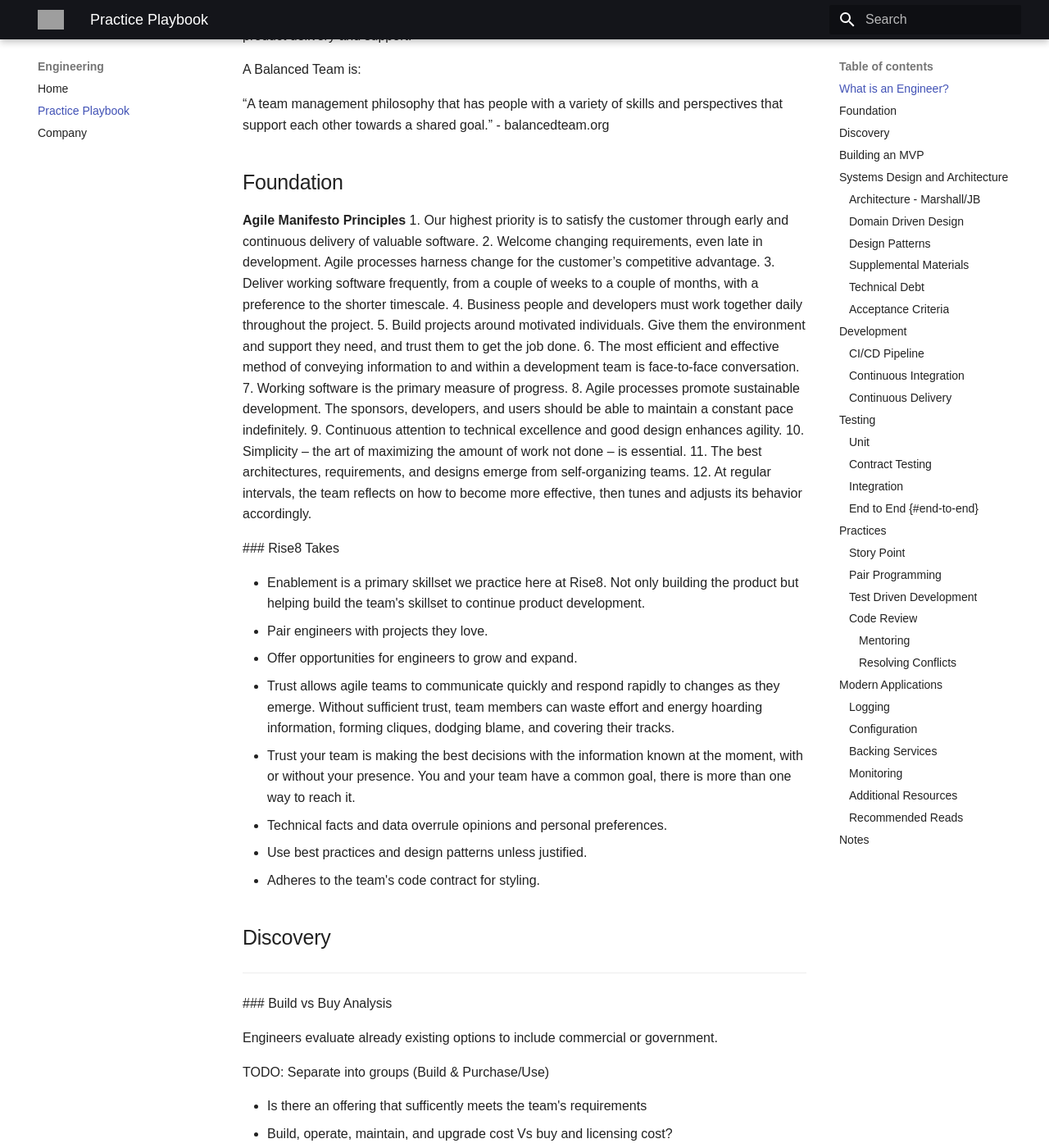
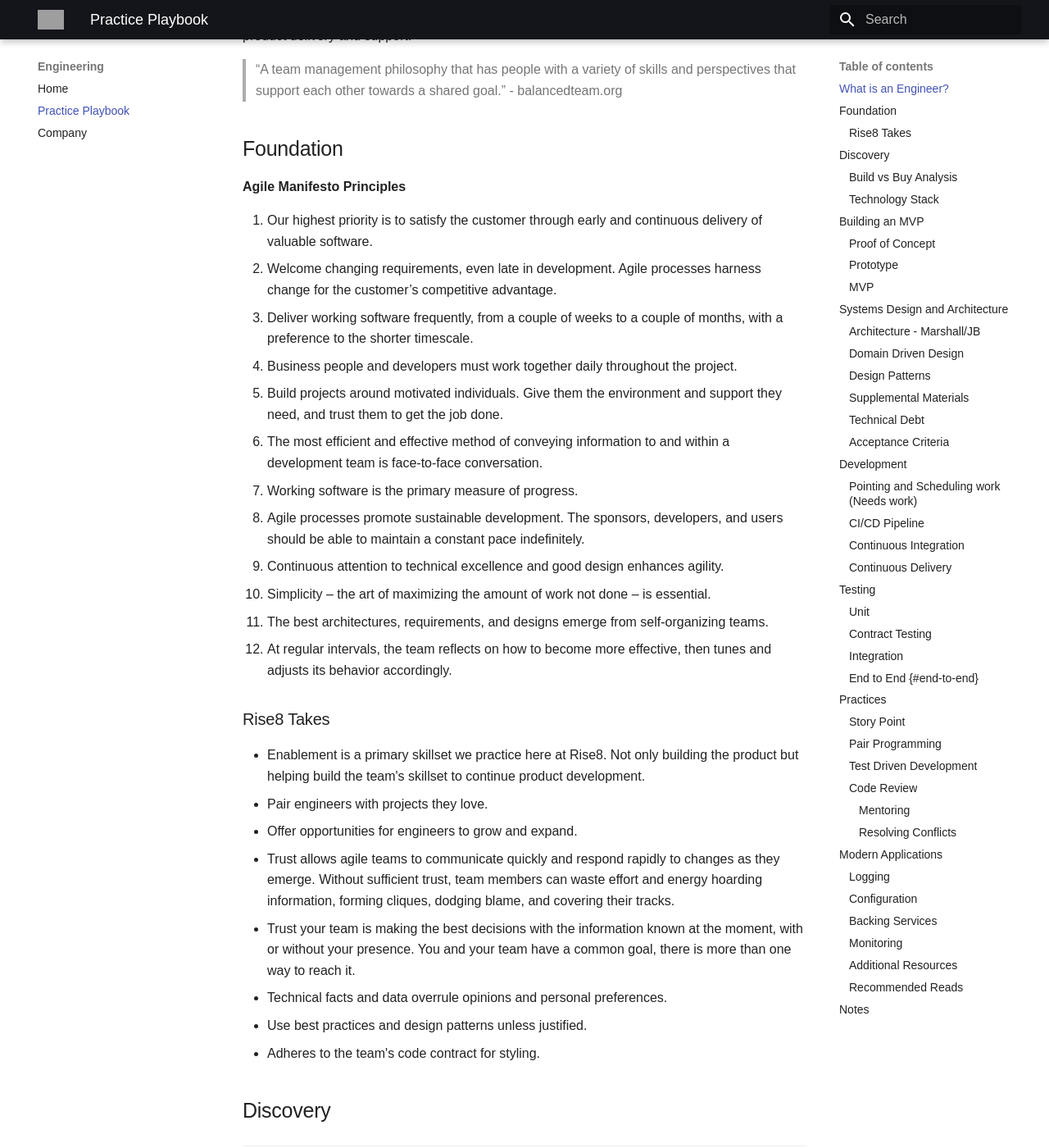
Before and after one commit to rise8-us/rise8-us, an MkDocs documentation site: the page built from docs/practice-playbook.md, in a window 1280 px wide and 1400 px high, scrolled down 413 px. Shown: the whole window at 82% size. Built offline with MkDocs 1.6.1 and Material for MkDocs 9.7.7, drawn with Linux system fonts in a browser that asks for light colours; some web fonts are replaced; some of the changed text lies outside the part shown; grey boxes are pictures that could not be loaded.

Commit message:
refactor: PMs we will die on this hill, bro

```diff
--- a/docs/practice-playbook.md
+++ b/docs/practice-playbook.md
@@ -5,27 +5,25 @@
 
 An engineer on a balanced team is responsible for the technical delivery of a product to the customer. They focus their time on building a secure, reliable, scalable, and maintainable product. The engineer brings a unique perspective to the team as they best understand the amount of work needed to build features. They also understand the impact technical debt can have on velocity. They work hand in hand with the product manager to buy down risks through backlog prioritization. The engineer also works with the designer to execute a design system and tease out technical pain points from the user. The engineer works with operations to optimize product delivery and support.
 
-A Balanced Team is:
-
-“A team management philosophy that has people with a variety of skills and perspectives that support each other towards a shared goal.” - balancedteam.org
-
+> “A team management philosophy that has people with a variety of skills and perspectives that support each other towards a shared goal.” - balancedteam.org
 
 ## Foundation
 **Agile Manifesto Principles**
+
 1. Our highest priority is to satisfy the customer through early and continuous delivery of valuable software.
-2. Welcome changing requirements, even late in development. Agile processes harness change for the customer’s competitive advantage.
-3. Deliver working software frequently, from a couple of weeks to a couple of months, with a preference to the shorter timescale.
-4. Business people and developers must work together daily throughout the project.
-5. Build projects around motivated individuals. Give them the environment and support they need, and trust them to get the job done.
-6. The most efficient and effective method of conveying information to and within a development team is face-to-face conversation.
-7. Working software is the primary measure of progress.
-8. Agile processes promote sustainable development. The sponsors, developers, and users should be able to maintain a constant pace indefinitely.
-9. Continuous attention to technical excellence and good design enhances agility.
-10. Simplicity – the art of maximizing the amount of work not done – is essential.
-11. The best architectures, requirements, and designs emerge from self-organizing teams.
-12. At regular intervals, the team reflects on how to become more effective, then tunes and adjusts its behavior accordingly.
+1. Welcome changing requirements, even late in development. Agile processes harness change for the customer’s competitive advantage.
+1. Deliver working software frequently, from a couple of weeks to a couple of months, with a preference to the shorter timescale.
+1. Business people and developers must work together daily throughout the project.
+1. Build projects around motivated individuals. Give them the environment and support they need, and trust them to get the job done.
+1. The most efficient and effective method of conveying information to and within a development team is face-to-face conversation.
+1. Working software is the primary measure of progress.
+1. Agile processes promote sustainable development. The sponsors, developers, and users should be able to maintain a constant pace indefinitely.
+1. Continuous attention to technical excellence and good design enhances agility.
+1. Simplicity – the art of maximizing the amount of work not done – is essential.
+1. The best architectures, requirements, and designs emerge from self-organizing teams.
+1. At regular intervals, the team reflects on how to become more effective, then tunes and adjusts its behavior accordingly.
 
-  ### Rise8 Takes
+### Rise8 Takes
 
 - Enablement is a primary skillset we practice here at Rise8. Not only building the product but helping build the team's skillset to continue product development.
 - Pair engineers with projects they love.
@@ -39,7 +37,8 @@
 
 ## Discovery
 ---
-  ### Build vs Buy Analysis
+
+### Build vs Buy Analysis
 
 Engineers evaluate already existing options to include commercial or government.
 
@@ -58,18 +57,19 @@
 - Time to market?
 
 
-  ### Technology Stack
+### Technology Stack
 
 **We choose the right Tech stack for the problem space.**
 
 **Here are a few things to consider when selecting tools and technologies**
+
 1. Is training necessary? What is the learning curve? How much documentation is available? Is it good documentation?
 1. Are the skills and knowledge required common, or is the technology very niche?
 1. Is the technology mature enough to adopt?
 1. What are the costs?
-  - compute cost of a low level language
-  - engineering wage difference between one language to another
-  - tooling
+    - compute cost of a low level language
+    - engineering wage difference between one language to another
+    - tooling
 1. Is there support for the technology within the current continuous integration process?
 1. Can the technology be deployed to all environments?
 1. Can the technology be managed in all environments?
@@ -83,35 +83,35 @@
 
 Proof of Concept >> Prototype >> MVP
 
-  ### Proof of Concept
+### Proof of Concept
 
-  The goal of a Proof of Concept is for quick applied Technical Discovery to learn information to empower decision making. It can be comprised of pseudo-code, code-fragments, and/or diagrams that depict how the systems communicate. Outcome should be to validate & verify if feasible to accomplish, becomes the reference to for the prototype.
+The goal of a Proof of Concept is for quick applied Technical Discovery to learn information to empower decision making. It can be comprised of pseudo-code, code-fragments, and/or diagrams that depict how the systems communicate. Outcome should be to validate & verify if feasible to accomplish, becomes the reference to for the prototype.
 
-  Should we use best practices when building a proof of concept?
+Should we use best practices when building a proof of concept?
   - Not required, but encouraged
   - Use as needed to explain the proposed concept
 
-  ### Prototype
+### Prototype
 
-  The goal of a Prototype is to demo limited functionality to end users in an ideal/sandbox environment and help teams evaluate risk. This becomes a candidate for the initial MVP. Code should follow best practices unless it would be a severe time sync to implement.
+The goal of a Prototype is to demo limited functionality to end users in an ideal/sandbox environment and help teams evaluate risk. This becomes a candidate for the initial MVP. Code should follow best practices unless it would be a severe time sync to implement.
 
-  Should we use best practices when building a prototype?
-  - Should try to use best practices, unless severe time sink
+Should we use best practices when building a prototype?
+- Should try to use best practices, unless severe time sink
 
-  What types of outcomes/information should the prototype produce?
-  - Technical discovery
-  - User traction/Customer feedback
+What types of outcomes/information should the prototype produce?
+- Technical discovery
+- User traction/Customer feedback
 
-  ### MVP
+### MVP
 
-  An MVP builds off of a Prototype to add in further functionality and error handling, and integrate with a production environment.
+An MVP builds off of a Prototype to add in further functionality and error handling, and integrate with a production environment.
 
-  What defines an MVP?
-  - Full functionality
-  - Meets all acceptance criteria
+What defines an MVP?
+- Full functionality
+- Meets all acceptance criteria
 
-  Should we use best practices when building an MVP?
-  - Best practices are standardized and required
+Should we use best practices when building an MVP?
+- Best practices are standardized and required
 
 
 ## Systems Design and Architecture
@@ -152,6 +152,7 @@
 ### Design Patterns
 
 ### Supplemental Materials
+
 - Security requirements - full process architecture diagram
 
 
@@ -160,10 +161,10 @@
 Technical debt can be defined as aspects of our code that will slow down future development. Debt can be intentional or unintentional but must be managed. Incurring too much technical debt can lead to a reduction in productivity, maintainability and testability which in turn leads to unhappy employees and decreased organizational performance. Engineers are responsible for making technical debt visible. Here are a few ways to mitigate and manage technical debt in your products:
 
 1. Keep a log of debt on your project for future conversations
-2. Discuss during backlog grooming
-3. Establish coding and documentation standards
-4. Familiarize yourself with common design & architecture patterns
-5. Be aware of new technologies
+1. Discuss during backlog grooming
+1. Establish coding and documentation standards
+1. Familiarize yourself with common design & architecture patterns
+1. Be aware of new technologies
 
 ### Acceptance Criteria
 
@@ -173,7 +174,33 @@
 ## Development
 ---
 
+### Pointing and Scheduling work (Needs work)
+
+**Target ranges**
+
+- 30% - 50% Feature
+- 15% - 30% Innovation/Tech debt sometimes call chore
+- 5% - 20% bug
+
+*TODO define feature, bug Innovation/tech debt*
+
+**Pointing**
+
+All work should be pointed and labeled with the category. This allows you to see a break down of work and identify trends and make corrections when neccessary.  Feature velocity is down, why, oh we spent a lot of time on refactoring.  Why are we spending a large amount of time on refactoring, is it because we are rushing in new features?  Having this data is super helpful especially when doing retros
+
+The Product Manager discipline is sometimes only concerned with feature work pointing. Labeling the work allows you to pull out an accurate Feature velocity.
+
+**Refactoring**
+
+Refactoring is an oppurtunity drive down technical debt, optimize, and re-architect the codebase so the code can remain simple, decoupled, easily read, and painlessly scaled. Engineers often complain about old programing languages as if the language is root problem when real problem is old messy code bases.
+
+Engineers should not shy away from performing large scale refactors (agreed on by the team) that improve the applications performance, ease of use, and deployability. These refactors can range from UI changes to entire revisions of the database.
+
+
+
 ### CI/CD Pipeline
+
+
 
 ### Continuous Integration
 
```
Also changed, not shown: other parts of docs/practice-playbook.md (+5 -5 lines).
